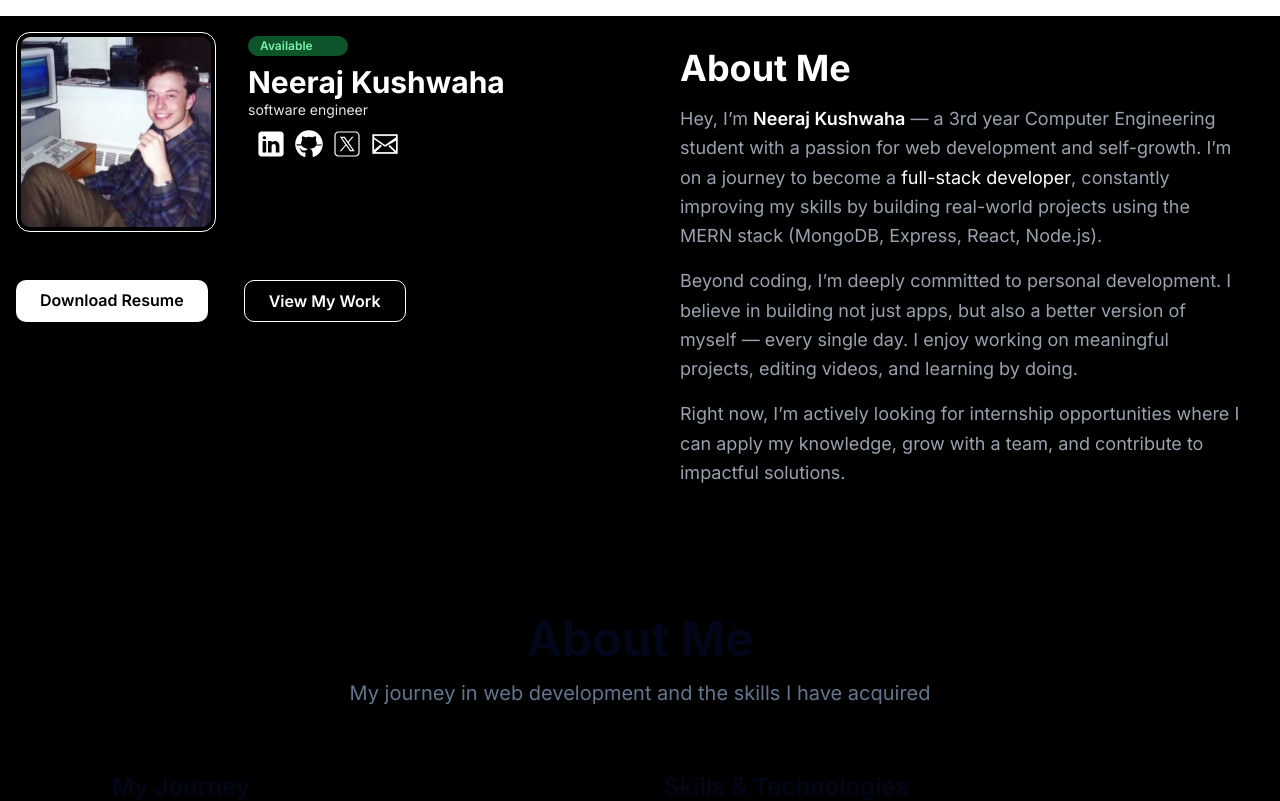
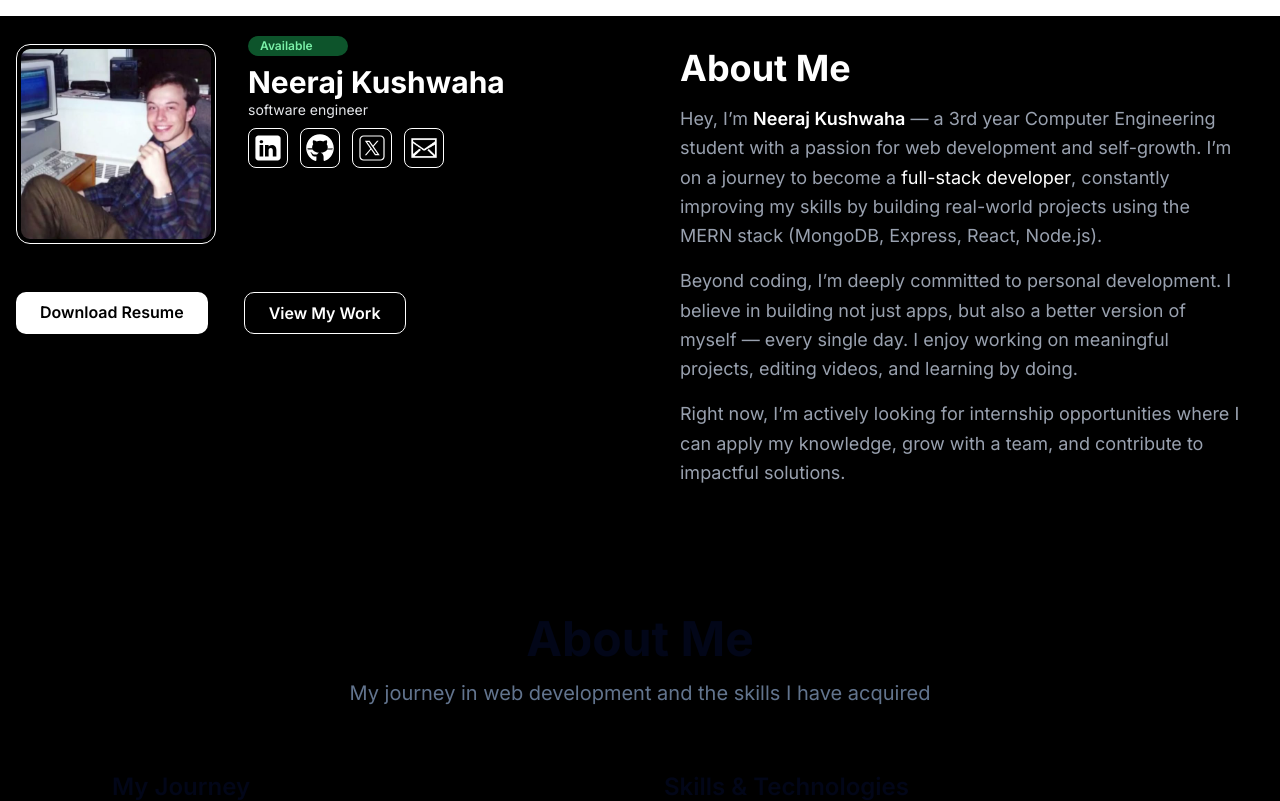
Before and after one commit to neerajk001/updated-profile, a Next.js app: page / in a window 1280 px wide. Shown: the top 801 px of the page. Built offline with nearby package versions, Linux system fonts and the light colour scheme.

Commit message:
added padding

```diff
--- a/src/components/HeroComp.tsx
+++ b/src/components/HeroComp.tsx
@@ -16,10 +16,10 @@ const HeroComp = () => {
       <div>
 
         {/* Top row: profile image & icons */}
-        <div className="flex  gap-2 space-x-2 md:space-x-6">
+        <div className="flex  gap-2 space-x-4 md:space-x-6">
 
           {/* Profile Image */}
-          <div >
+          <div className='mt-3' >
             <Image
               className="rounded-xl border border-white object-cover p-1 w-30 h-30 md:w-[200px] md:h-[200px]"
               width={150}
@@ -38,20 +38,22 @@ const HeroComp = () => {
     </div>
 
           {/* Social Icons */}
-          <div className="flex mt-2   rounded h-8 w-auto items-center px-2 gap-2">
-
+         <div className="flex mt-2 gap-3">
   {socialIcons.map((icon, idx) => (
     <a key={idx} href={icon.href} target="_blank" rel="noopener noreferrer">
+      <div className="p-1 border-1 border-white rounded-md hover:bg-white/10 transition">
         <Image
-                  className="object-contain invert   border-white"
+          className="object-cover invert"
           width={30}
           height={30}
           alt={icon.alt}
           src={icon.src}
         />
+      </div>
     </a>
   ))}
 </div>
+
         </div>
         </div>
 
```
Lines whose indentation alone changed are shown as unchanged.
